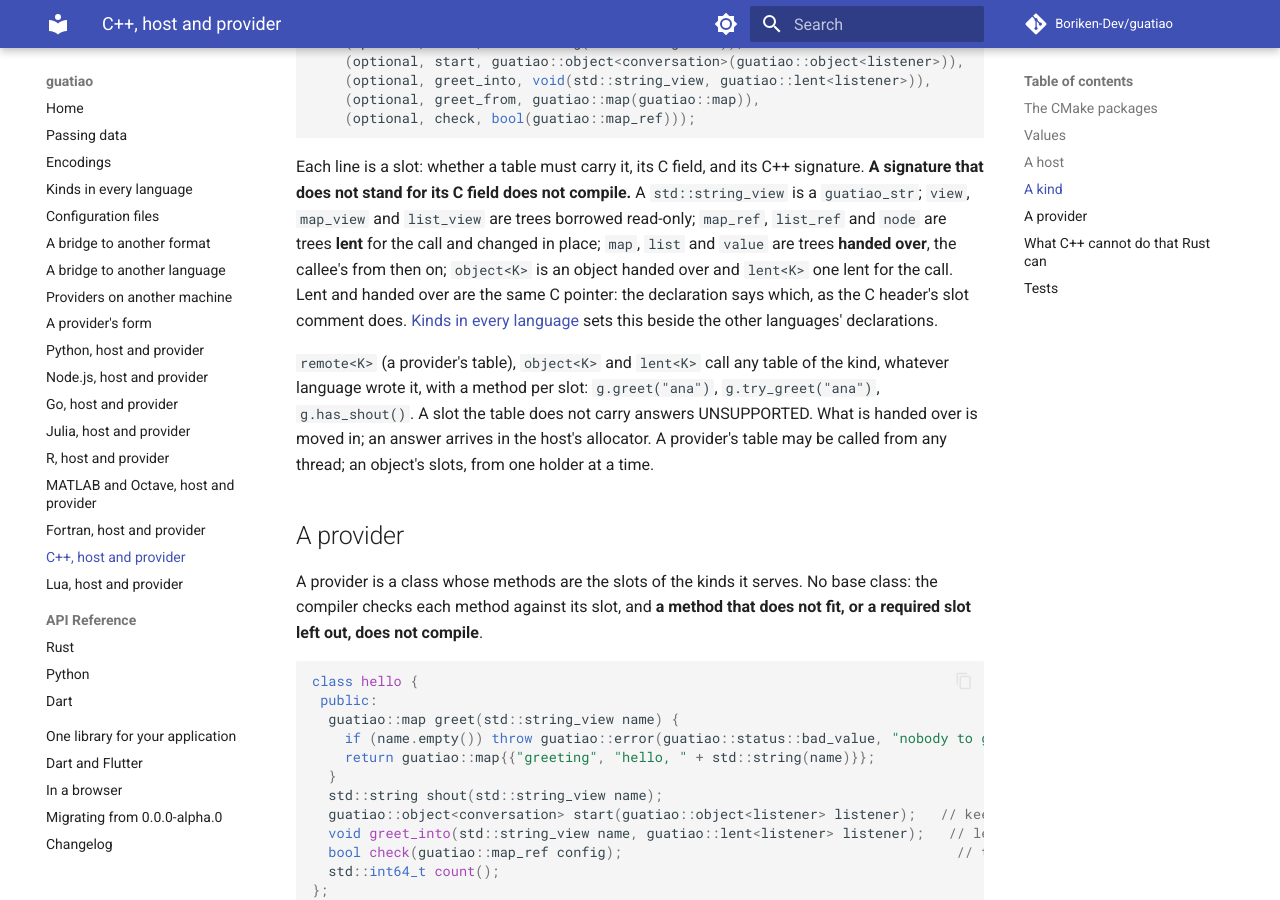
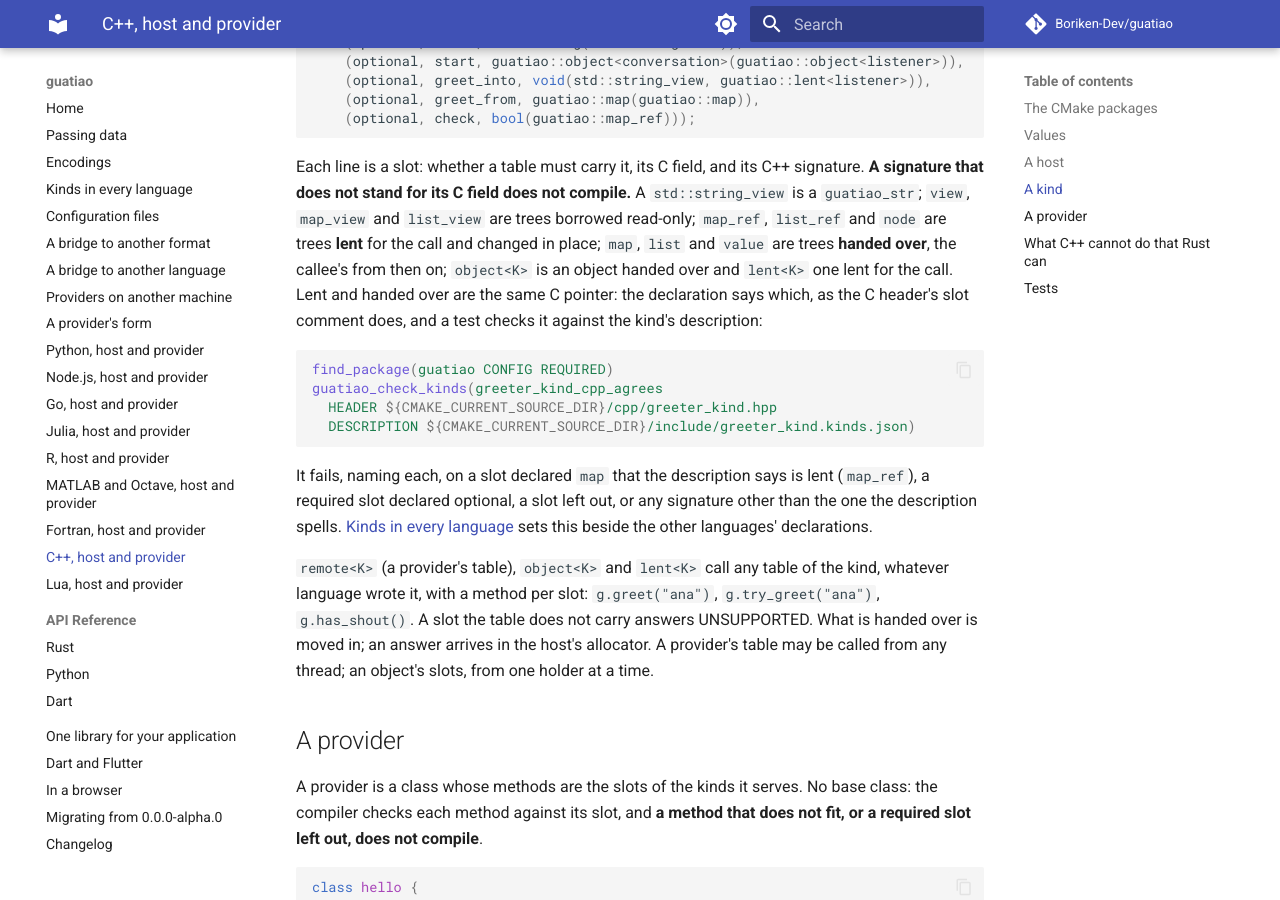
Before and after one commit to Boriken-Dev/guatiao, an MkDocs documentation site: the page built from docs/cpp.md, in a window 1280 px wide and 900 px high, scrolled down 2090 px. Built offline with MkDocs 1.6.1 and Material for MkDocs 9.7.7, drawn with Linux system fonts in a browser that asks for light colours; comment, search, counter and statistics services are not loaded; some of the changed text lies outside the part shown.

Commit message:
docs: checking a C++ kind against its description

````diff
--- a/docs/cpp.md
+++ b/docs/cpp.md
@@ -112,7 +112,19 @@ not compile.** A `std::string_view` is a `guatiao_str`; `view`,
 place; `map`, `list` and `value` are trees **handed over**, the callee's
 from then on; `object<K>` is an object handed over and `lent<K>` one lent
 for the call. Lent and handed over are the same C pointer: the
-declaration says which, as the C header's slot comment does.
+declaration says which, as the C header's slot comment does, and a test
+checks it against the kind's description:
+
+```cmake
+find_package(guatiao CONFIG REQUIRED)
+guatiao_check_kinds(greeter_kind_cpp_agrees
+  HEADER ${CMAKE_CURRENT_SOURCE_DIR}/cpp/greeter_kind.hpp
+  DESCRIPTION ${CMAKE_CURRENT_SOURCE_DIR}/include/greeter_kind.kinds.json)
+```
+
+It fails, naming each, on a slot declared `map` that the description
+says is lent (`map_ref`), a required slot declared optional, a slot left
+out, or any signature other than the one the description spells.
 [Kinds in every language](kinds.md) sets this beside the other
 languages' declarations.
 
@@ -185,7 +197,8 @@ fails is tried again with the library's own directory searched.
 - Run a kind's default body for a slot an older table leaves out: such a
   call answers UNSUPPORTED.
 - Tell a lent tree from one handed over by its C type: the kind's
-  declaration says which.
+  declaration says which, and `guatiao_check_kinds` holds it to the
+  kind's description.
 - Hold a lease: a `remote` is valid while the provider's library is open,
   as a raw table is in C.
 
````
Also changed, not shown: CHANGELOG.md (+8 -0 lines).
